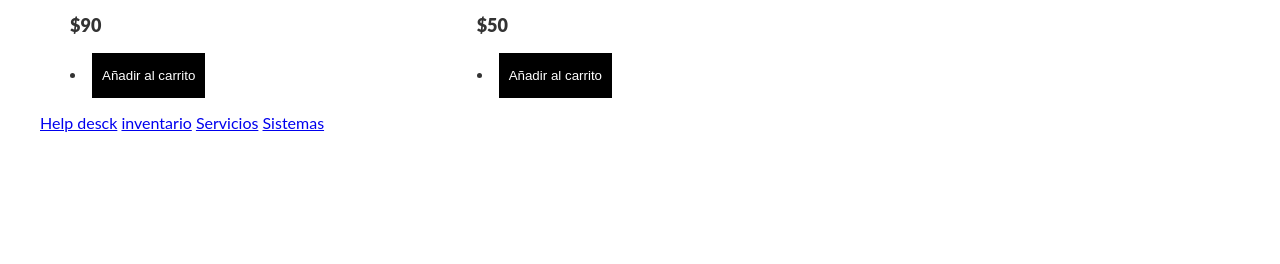
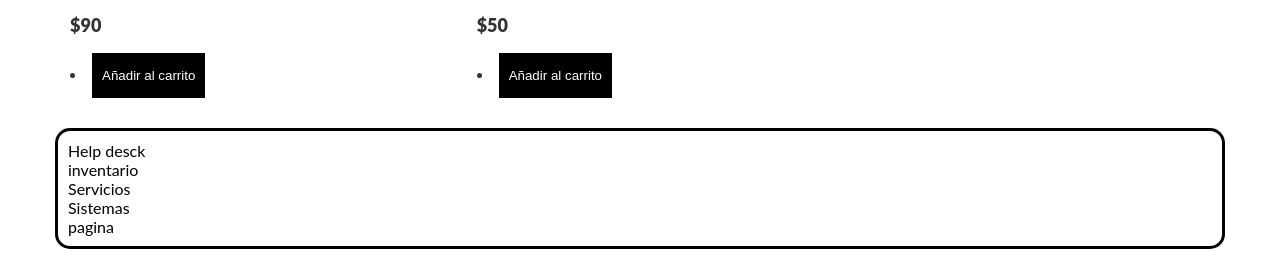
Before and after one commit to DanMunoz7771/teleinform-tica, a plain HTML site: page index.html in a window 1280 px wide. Shown: the part 984-1248 px from the top of the page. Before the commit the page ends 1116 px from the top, so only its background shows below. Drawn offline with Linux system fonts and the light colour scheme; a script that the page names is missing.

Commit message:
commit 2

```diff
--- a/estilos.css
+++ b/estilos.css
@@ -11,6 +11,21 @@ body{
     max-width: 1200px;
     font-family: 'Lato';
     color: #333;
+}
+
+.clase{
+    margin: 15px;
+    padding: 10px;
+    border: solid black;
+    border-radius: 15px;
+}
+
+.clase a{
+    text-decoration: none;
+    color: black;
+    display: flex;
+    flex-direction: row;
+    text-align: center;
 }
 
 .icon-cart{
--- a/index.html
+++ b/index.html
@@ -132,11 +132,12 @@
 				</div>
 			</div>
 		</div>
-        <div>
+        <div class="clase">
             <a href="Help desck.html">Help desck</a>
             <a href="inventario.html">inventario</a>
             <a href="Servicios.html">Servicios</a>
             <a href="Sistemas.html">Sistemas</a>
+            <a href="pagina.html">pagina</a>
         </div>
 
         <script src="script.js"></script>
```
Also changed, not shown: pagina.html (added).
